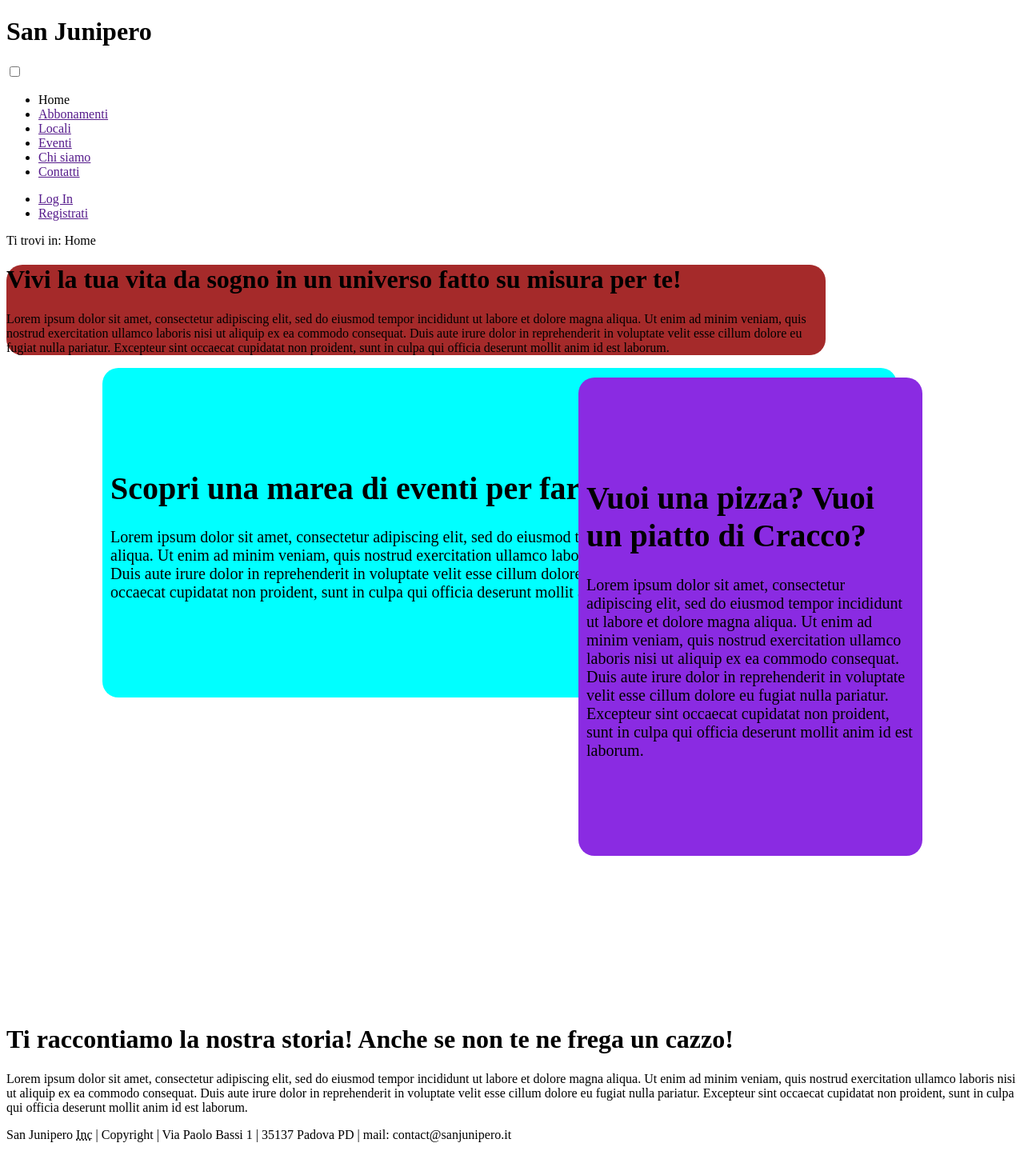
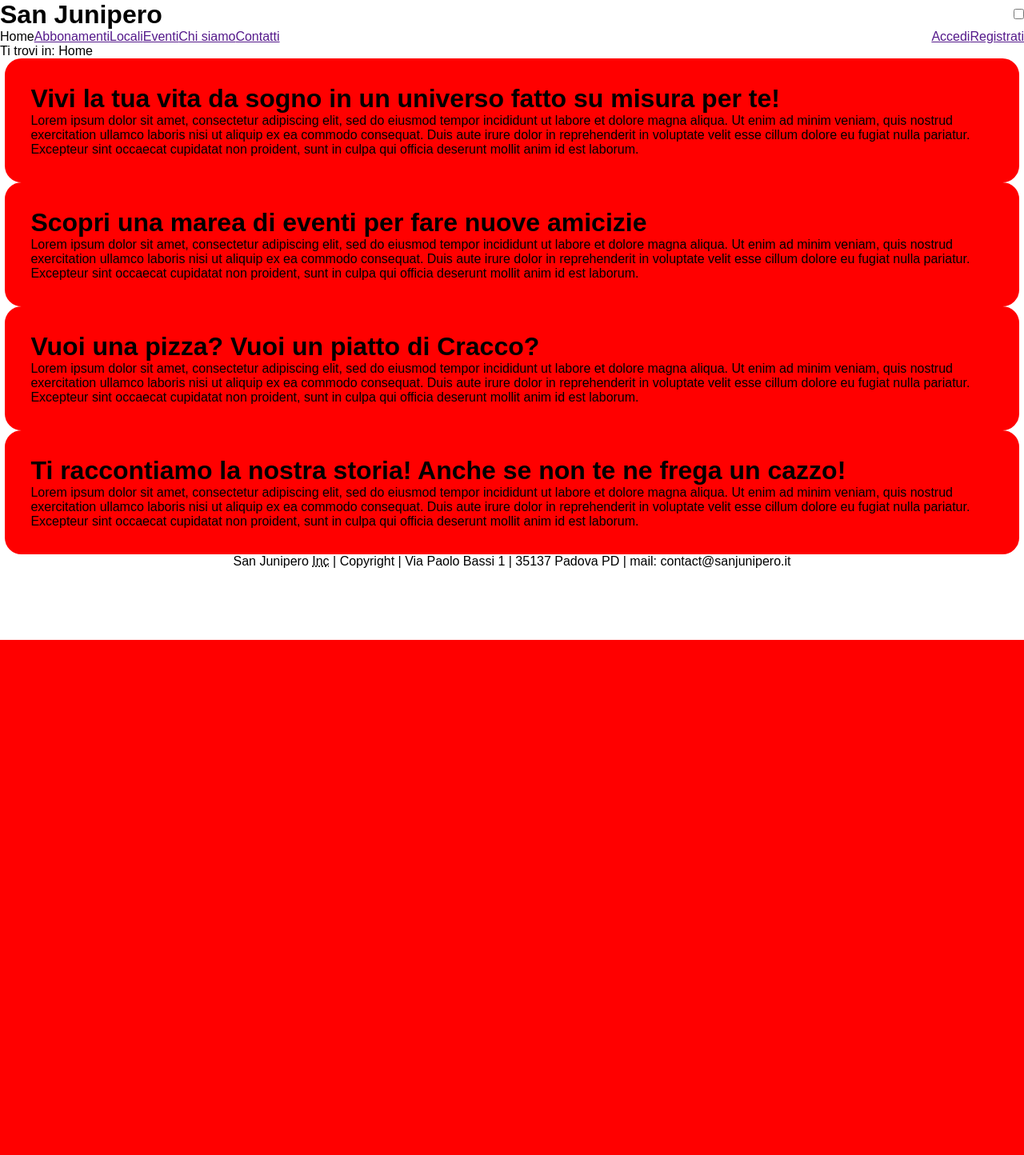
Before and after one commit to ivanarena/unipd-tecnologie-web, a PHP site: page /index.html in a window 1280 px wide. Shown: the whole page at 80% size. After the commit the page ends 800 px from the top, so only its background shows below. Run offline with PHP 8.4, Linux system fonts and the light colour scheme.

Commit message:
refactored index

```diff
--- a/index.html
+++ b/index.html
@@ -1,26 +1,33 @@
 <!DOCTYPE html>
 <html lang="it">
+
 <head>
     <meta charset="utf-8" />
     <title>San Junipero - Il metaverso</title>
-        <meta name="description" content="Questo è il sito ufficiale del metaverso San Junipero. Nella pagina viene spiegato come funziona il nostro mondo virtuale,
+    <meta name="description"
+        content="Questo è il sito ufficiale del metaverso San Junipero. Nella pagina viene spiegato come funziona il nostro mondo virtuale,
          gli eventi a cui poter partecipare, gli abbonamenti disponibili, il team del progetto,
           i contatti dell'azienda e la possibilità di accedere al profilo personale e di acquistare il proprio abbonamento" />
-        <meta name="keywords" content="San Junipero, metaverso," /> <!--Non so che cazzo mettere-->
+    <meta name="keywords" content="San Junipero, metaverso," />
+    <!--Non so che cazzo mettere-->
     <meta name="author" content="San Junipero Inc" />
 
-        <link rel="stylesheet" href="style.css" media="handheld, screen"/>
-        <link rel="shortcut icon" href="favicon.ico" type="image/x-icon">
+    <link rel="stylesheet" href="/src/style/main.css" media="handheld, screen" />
+    <link rel="shortcut icon" href="/res/favicon16x16.png" type="image/x-icon">
 </head>
+
+<!-- TODO: mettere classi a tutti i tag o quasi -->
 
 <body>
     <header>
+        <div class="logo-container">
             <h1>San Junipero</h1>
+
             <label class="switch">
                 <input type="checkbox">
                 <span class="slider"></span>
             </label>
-        </header>
+        </div>
 
         <nav>
             <ul>
@@ -33,7 +40,7 @@
             </ul>
 
             <ul>
-                <li><a href=""><span lang="en">Log In</span></a></li> <!--Tradurrei in Accedi per una maggiore coerenza con il sito in italiano-->
+                <li><a href=""><span lang="en">Accedi</span></a></li>
                 <li><a href="">Registrati</a></li>
             </ul>
         </nav>
@@ -41,43 +48,58 @@
         <nav>
             <p>Ti trovi in: <span lang="en">Home</span></p>
         </nav>
+    </header>
 
-        <main> <!--I nomi dei div sono chiaramente momentanei giusto per capire come suddividere la pagina-->
-            <div class="riassunto">
+    <main>
+        <!--I nomi dei div sono chiaramente momentanei giusto per capire come suddividere la pagina-->
+        <div class="h-card">
             <h1>Vivi la tua vita da sogno in un universo fatto su misura per te!</h1>
-                <p>Lorem ipsum dolor sit amet, consectetur adipiscing elit, sed do eiusmod tempor incididunt ut labore et dolore magna aliqua.
-                     Ut enim ad minim veniam, quis nostrud exercitation ullamco laboris nisi ut aliquip ex ea commodo consequat.
+            <p>Lorem ipsum dolor sit amet, consectetur adipiscing elit, sed do eiusmod tempor incididunt ut labore et
+                dolore magna aliqua.
+                Ut enim ad minim veniam, quis nostrud exercitation ullamco laboris nisi ut aliquip ex ea commodo
+                consequat.
                 Duis aute irure dolor in reprehenderit in voluptate velit esse cillum dolore eu fugiat nulla pariatur.
-                     Excepteur sint occaecat cupidatat non proident, sunt in culpa qui officia deserunt mollit anim id est laborum.
+                Excepteur sint occaecat cupidatat non proident, sunt in culpa qui officia deserunt mollit anim id est
+                laborum.
             </p>
         </div>
 
-            <div class="services-flex-conteiner">
-                <div class="flex-services eventi">
+        <div class="h-card">
             <h1>Scopri una marea di eventi per fare nuove amicizie</h1>
-                    <p>Lorem ipsum dolor sit amet, consectetur adipiscing elit, sed do eiusmod tempor incididunt ut labore et dolore magna aliqua.
-                        Ut enim ad minim veniam, quis nostrud exercitation ullamco laboris nisi ut aliquip ex ea commodo consequat.
-                        Duis aute irure dolor in reprehenderit in voluptate velit esse cillum dolore eu fugiat nulla pariatur.
-                        Excepteur sint occaecat cupidatat non proident, sunt in culpa qui officia deserunt mollit anim id est laborum.
+            <p>Lorem ipsum dolor sit amet, consectetur adipiscing elit, sed do eiusmod tempor incididunt ut labore
+                et dolore magna aliqua.
+                Ut enim ad minim veniam, quis nostrud exercitation ullamco laboris nisi ut aliquip ex ea commodo
+                consequat.
+                Duis aute irure dolor in reprehenderit in voluptate velit esse cillum dolore eu fugiat nulla
+                pariatur.
+                Excepteur sint occaecat cupidatat non proident, sunt in culpa qui officia deserunt mollit anim id
+                est laborum.
             </p>
         </div>
 
-                <div class="flex-services locali">
+        <div class="h-card">
             <h1>Vuoi una pizza? Vuoi un piatto di Cracco?</h1>
-                    <p>Lorem ipsum dolor sit amet, consectetur adipiscing elit, sed do eiusmod tempor incididunt ut labore et dolore magna aliqua.
-                        Ut enim ad minim veniam, quis nostrud exercitation ullamco laboris nisi ut aliquip ex ea commodo consequat.
-                        Duis aute irure dolor in reprehenderit in voluptate velit esse cillum dolore eu fugiat nulla pariatur.
-                        Excepteur sint occaecat cupidatat non proident, sunt in culpa qui officia deserunt mollit anim id est laborum.
+            <p>Lorem ipsum dolor sit amet, consectetur adipiscing elit, sed do eiusmod tempor incididunt ut labore
+                et dolore magna aliqua.
+                Ut enim ad minim veniam, quis nostrud exercitation ullamco laboris nisi ut aliquip ex ea commodo
+                consequat.
+                Duis aute irure dolor in reprehenderit in voluptate velit esse cillum dolore eu fugiat nulla
+                pariatur.
+                Excepteur sint occaecat cupidatat non proident, sunt in culpa qui officia deserunt mollit anim id
+                est laborum.
             </p>
         </div>
         </div>
 
-            <div class="story">
+        <div class="h-card">
             <h1>Ti raccontiamo la nostra storia! Anche se non te ne frega un cazzo!</h1>
-                <p>Lorem ipsum dolor sit amet, consectetur adipiscing elit, sed do eiusmod tempor incididunt ut labore et dolore magna aliqua.
-                    Ut enim ad minim veniam, quis nostrud exercitation ullamco laboris nisi ut aliquip ex ea commodo consequat.
+            <p>Lorem ipsum dolor sit amet, consectetur adipiscing elit, sed do eiusmod tempor incididunt ut labore et
+                dolore magna aliqua.
+                Ut enim ad minim veniam, quis nostrud exercitation ullamco laboris nisi ut aliquip ex ea commodo
+                consequat.
                 Duis aute irure dolor in reprehenderit in voluptate velit esse cillum dolore eu fugiat nulla pariatur.
-                    Excepteur sint occaecat cupidatat non proident, sunt in culpa qui officia deserunt mollit anim id est laborum.
+                Excepteur sint occaecat cupidatat non proident, sunt in culpa qui officia deserunt mollit anim id est
+                laborum.
             </p>
         </div>
 
@@ -85,7 +107,8 @@
 
     </main>
 
-        <footer>
-            <p>San Junipero <span lang="en"><abbr title="incorporated">Inc</abbr></span> | <span lang="en">Copyright</span> | Via Paolo Bassi 1 | 35137 Padova PD | mail: contact@sanjunipero.it</p>
+    <footer class="flex-row-center">
+        <p>San Junipero <span lang="en"><abbr title="incorporated">Inc</abbr></span> | <span lang="en">Copyright</span>
+            | Via Paolo Bassi 1 | 35137 Padova PD | mail: contact@sanjunipero.it</p>
     </footer>
 </body>
--- a/index.php
+++ b/index.php
@@ -1,2 +1,2 @@
 <?php
-echo 'hello asdadsa!';
+echo file_get_contents('index.html');
--- /dev/null
+++ b/src/style/main.css
@@ -0,0 +1,46 @@
+* {
+    box-sizing: border-box;
+    margin: 0;
+    padding: 0;
+    font-family: sans-serif;
+}
+
+/* classe utile per centrare in un secondo */
+.flex-row-center {
+    display: flex;
+    align-items: center;
+    justify-content: center;
+}
+
+.logo-container {
+    display: flex;
+    align-items: center;
+    justify-content: space-between;
+}
+
+nav {
+    display: flex;
+    align-items: center;
+    justify-content: space-between;
+}
+
+nav ul {
+    display: flex;
+    flex-direction: row;
+    list-style-type: none;
+}
+
+main {
+    display: flex;
+    flex-direction: column;
+    align-items: center;
+}
+
+.h-card {
+    display: flex;
+    flex-direction: column;
+    background-color: red;
+    width: 99%;
+    border-radius: 1.3em;
+    padding: 2em;
+}
--- a/style.css
+++ /dev/null
@@ -1,40 +0,0 @@
-
-
-.riassunto {
-    background-color: brown;
-    border-radius: 20px;
-    width: 1024px;
-}
-
-.services-flex-conteiner {
-    display: flex;
-    flex-wrap: wrap;
-    max-width: 1024px;
-    max-height: 800px;
-    margin: 0 auto;
-    background-color: white;
-}
-
-.flex-services {
-    font-size: 20px;
-    padding: 100px 10px;
-    width: 100%;
-}
-
-.eventi {
-    background-color: aqua;
-    border-radius: 20px;
-    text-align: left;
-    inline-size: 100px;
-    overflow-wrap: break-word;
-    width: 95%;
-}
-
-.locali {
-    background-color: blueviolet;
-    width: 40%;
-    position: relative;
-    top: -400px;
-    right: -595px;
-    border-radius: 20px;
-}
```
Lines whose indentation alone changed are shown as unchanged.
